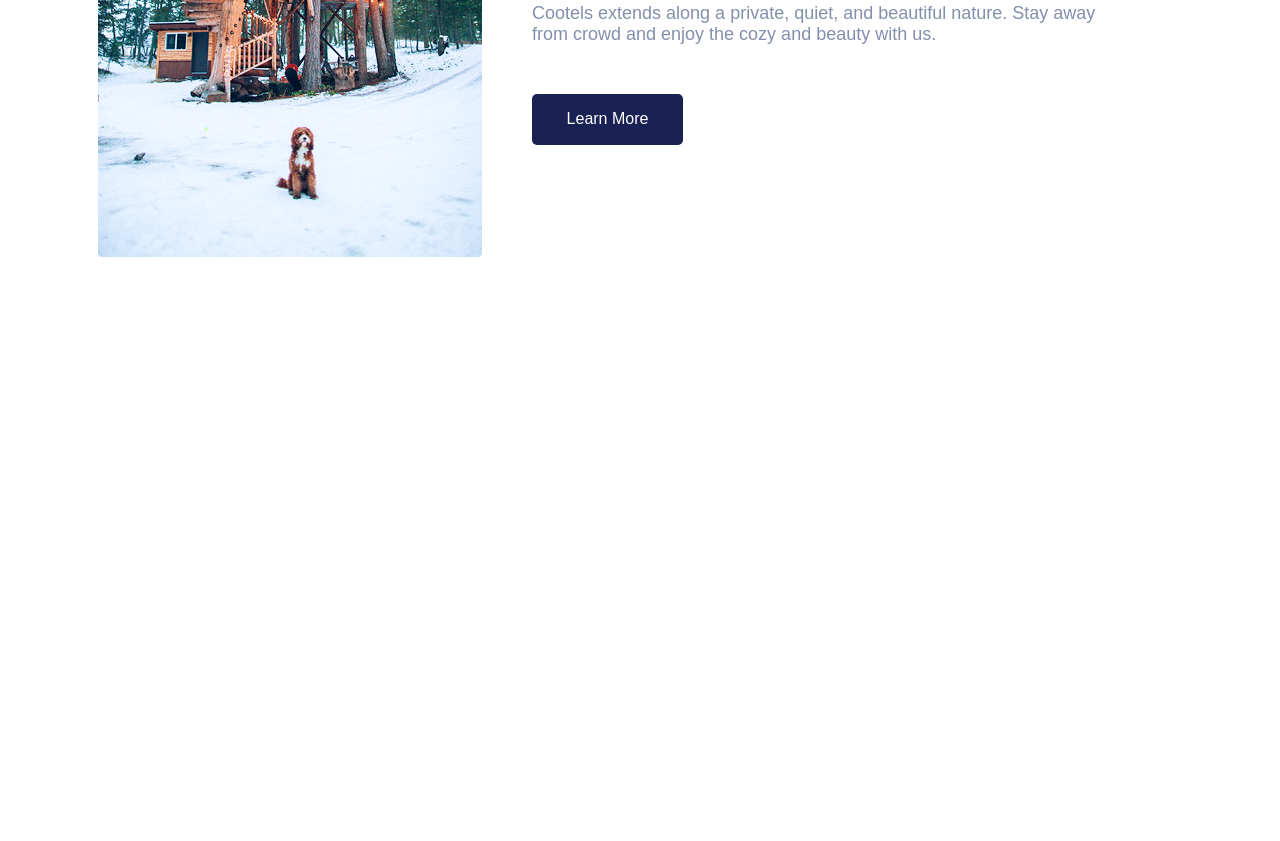
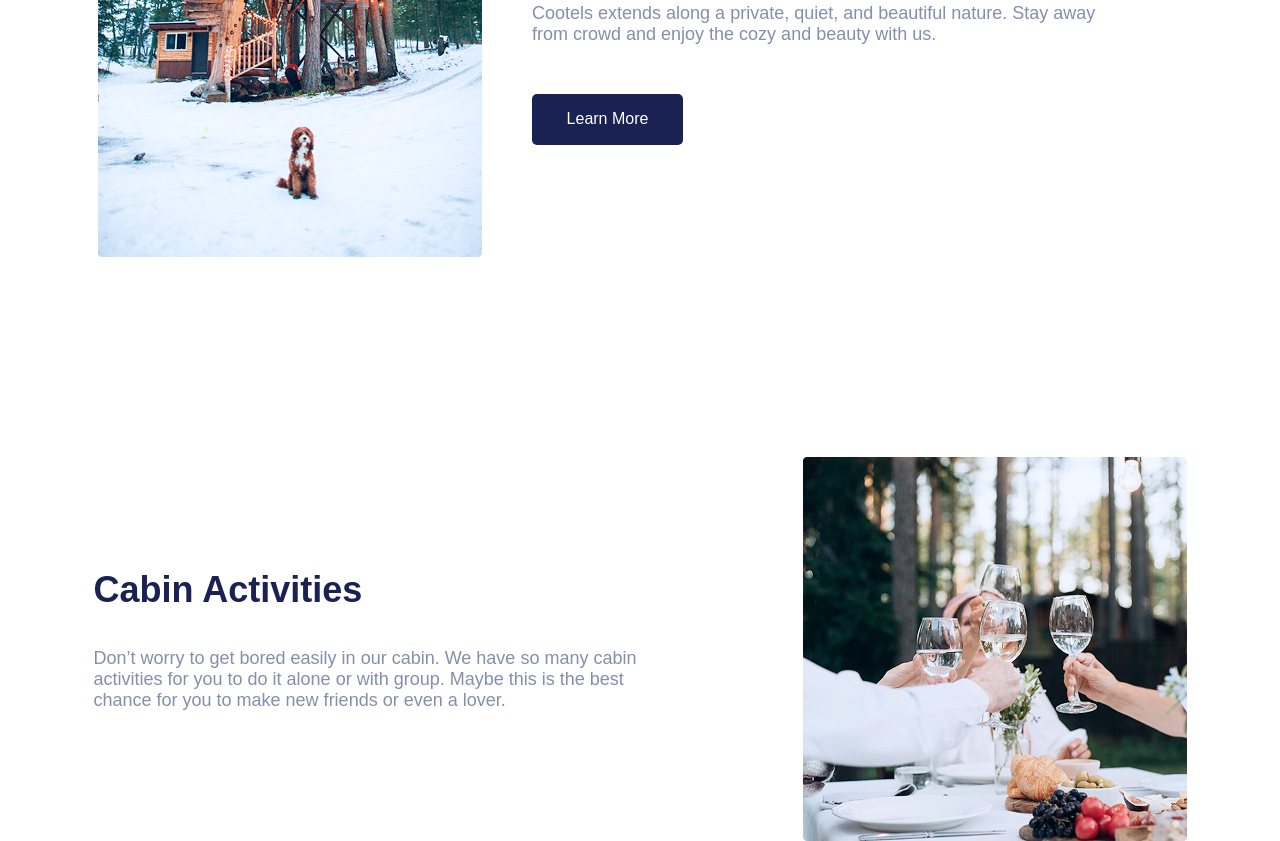
Before and after one commit to themagawo2011/homework-14, a plain HTML site: page index.html in a window 1280 px wide. Shown: the part 1524-2365 px from the top of the page. Before the commit the page ends 1981 px from the top, so only its background shows below. Drawn offline with Linux system fonts and the light colour scheme.

Commit message:
div 4 сохтам

```diff
--- a/index.html
+++ b/index.html
@@ -43,5 +43,15 @@
             <button class="bt3">Learn More</button>
         </div>
     </div>
+
+
+    <div class="box4">
+        <div class="d1box4">
+            <h1 class="h1box4">Cabin Activities</h1>
+            <p class="p1box4">Don’t worry to get bored easily in our cabin. We have so many cabin activities for you to do it alone or with group. Maybe this is the best chance for you to make new friends or even a lover.</p>
+        </div>
+
+        <img src="./images/image 21.png" alt="">
+    </div>
 </body>
 </html>
--- a/style.css
+++ b/style.css
@@ -156,3 +156,32 @@
     margin-top: 300px;
     margin-bottom: 200px;
 }
+
+.h1box4{
+    width: 302px;
+    height: 54px;
+    font-size: 36px;
+    font-weight: 600;
+    color: #192252;
+}
+
+.p1box4{
+    width: 584px;
+    height: 81px;
+    font-size: 18px;
+    font-weight: 400;
+    color: #848FAC;
+}
+
+.d1box4{
+    display: flex;
+    flex-direction: column;
+    gap: 25px;
+}
+
+.box4{
+    display: flex;
+    justify-content: center;
+    align-items: center;
+    gap: 125px;
+}
```
Also changed, not shown: images/image 21.png (added).
